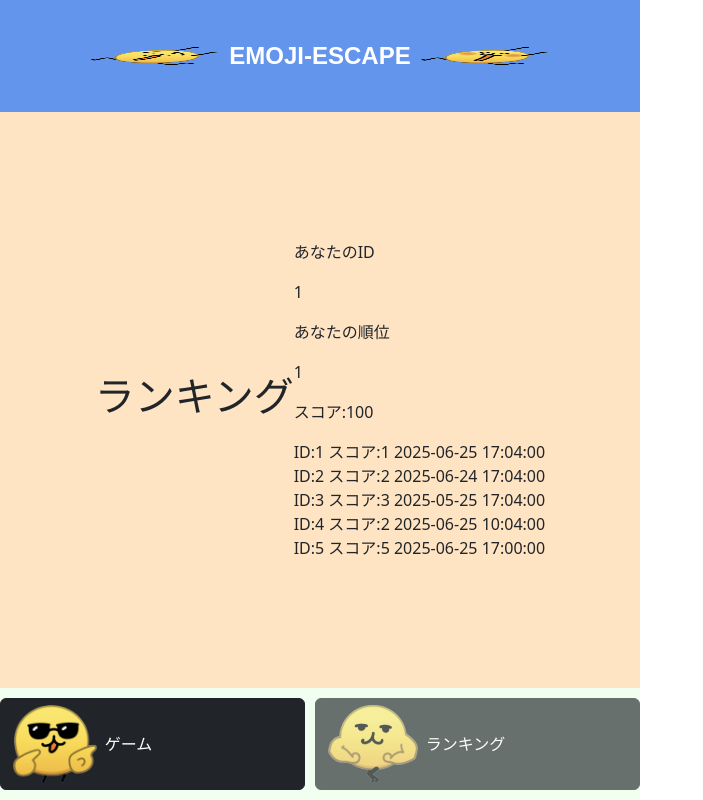
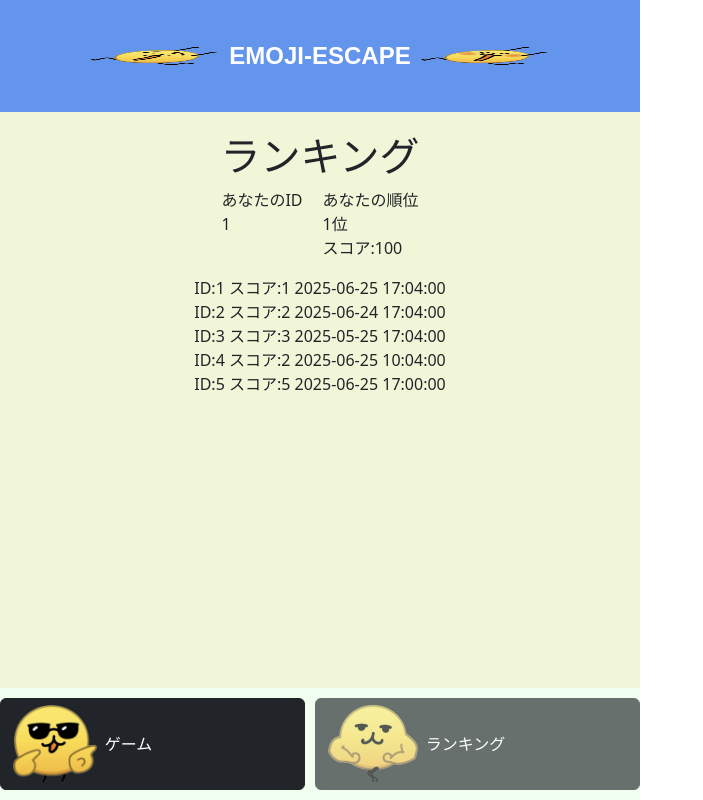
Before and after one commit to momotabetai0110/EMOJI-ESCAPE, a Vue app: page /EMOJI-ESCAPE/ranking in a window 1280 px wide. Shown: the whole page, without its empty margins (0-703 px from the left). Built offline with nearby package versions, Linux system fonts and the light colour scheme.

Commit message:
No36(ゲームクリア後にAPI:runkingの追加)

```diff
--- a/src/api/emojiApi.js
+++ b/src/api/emojiApi.js
@@ -30,9 +30,14 @@ export const emojiApi = {
         }
     },
     //ランキング更新
-    postRanking: async(clientId, score)=>{
+    postRanking: async(clientId, score, clearTime, date)=>{
         try{
-        return await api.post('/rankings',{clientId:clientId,gameScore:score})
+        return await api.post('/rankings',{
+            clientId: clientId,
+            clearScore: score,
+            clearTime: clearTime,
+            date: date
+        })
         }catch(error){
             console.error('ランキング更新エラー:', error)
             throw error
--- a/src/api/index.js
+++ b/src/api/index.js
@@ -2,7 +2,7 @@
 import axios from 'axios'
 const api = axios.create({
     baseURL: 'http://localhost:8000/api',
-    timeout: 15000,//15秒
+    timeout: 30000,//15秒
     headers: {
         'Content-Type': 'application/json'
     }
--- a/src/components/GameLayout.vue
+++ b/src/components/GameLayout.vue
@@ -96,6 +96,7 @@ const showOKbutton = ref(false) //モーダルOKボタン表示
 const timer = ref(null)
 const isConnect = ref(false) // 0:接続失敗,1:接続成功
 const clientId = ref(null) //クライアントID
+const rankings = ref([]) //ランキング
 
 //ゲーム画面管理
 const gameScreenRef = ref(null)
@@ -153,11 +154,16 @@ const gameOver = () => {
 }
 
 //ゲームクリア
-const gameClear = () => {
+const gameClear = async () => {
     isTouch.value = false
     showOKbutton.value = false
     clearInterval(timer.value)
     score.value = 1500 - (1500 - countTime.value)
+    if (isConnect.value) {
+        const currentDate = new Date().toISOString()
+        const timeString = formatTime(countTime.value)
+        await emojiApi.postRanking(clientId.value, score.value, timeString, currentDate)
+    }
     modalTitle.value = 'ゲームクリア'
     isModal.value = true
 }
@@ -242,8 +248,10 @@ const constrainPosition = (x, y) => {
 
 //ターゲットが逃げる処理
 const escapeTarget = (distanceX, distanceY, distance) => {
-    const escapeX = (distanceX / distance) * -20
-    const escapeY = (distanceY / distance) * -20
+    // const escapeX = (distanceX / distance) * -20
+    // const escapeY = (distanceY / distance) * -20
+    const escapeX = (distanceX / distance) * -1
+    const escapeY = (distanceY / distance) * -1
 
     //ターゲットの向きを設定
     if (escapeX > 0) {
@@ -263,6 +271,15 @@ const escapeTarget = (distanceX, distanceY, distance) => {
         gameStatus.value = 3
         gameOver()
     }
+}
+
+//ミリ秒を時間形式に変換
+const formatTime = (milliseconds) => {
+    const totalSeconds = Math.floor(milliseconds / 100)
+    const hours = Math.floor(totalSeconds / 3600)
+    const minutes = Math.floor((totalSeconds % 3600) / 60)
+    const seconds = totalSeconds % 60
+    return `${hours.toString().padStart(2, '0')}:${minutes.toString().padStart(2, '0')}:${seconds.toString().padStart(2, '0')}`
 }
 
 //ランキング画面への遷移
@@ -339,8 +356,10 @@ onMounted(async () => {
 
                 if (distance < 60) {
                     //距離が60未満の場合はゲームクリア
-                    gameStatus.value = 2
-                    gameClear()
+                    if (gameStatus.value != 2) {
+                        gameStatus.value = 2
+                        gameClear()
+                    }
                 } else if (distance < 100) {
                     //距離が100未満の場合はターゲットが逃げる
                     escapeTarget(dx, dy, distance)
--- a/src/components/RankingLayout.vue
+++ b/src/components/RankingLayout.vue
@@ -5,14 +5,14 @@
             <div class="ranking-your-content">
                 <!-- ユーザーID -->
                 <div class="ranking-your-id">
-                    <p>あなたのID</p>
+                    <div>あなたのID</div>
                     <p>{{ userID }}</p>
                 </div>
 
                 <!-- ユーザーランク -->
                 <div class="ranking-your-rank">
-                    <p>あなたの順位</p>
-                    <p>{{ userRank }}</p>
+                    <div>あなたの順位</div>
+                    <div>{{ userRank }}位</div>
                     <p>スコア:{{ userScore }}</p>
                 </div>
 
@@ -115,10 +115,30 @@ onMounted(() => {
 
 <style>
 .ranking-screen {
-    background-color: bisque;
+    flex: 1;
+    display: flex;
+    flex-direction: column;
     align-items: center;
+    background-color: rgb(241, 246, 216);
+    padding: 20px;
+}
+
+.ranking-inner {
+    align-items: center;
+    justify-content: center;
+}
+
+.ranking-your-content {
     display: flex;
     justify-content: center;
-    flex: 1
+    gap: 20px;
 }
+
+.ranking-list {
+    display: flex;
+    flex-direction: column;
+    align-items: center;
+    justify-content: center;
+}
+
 </style>
```
